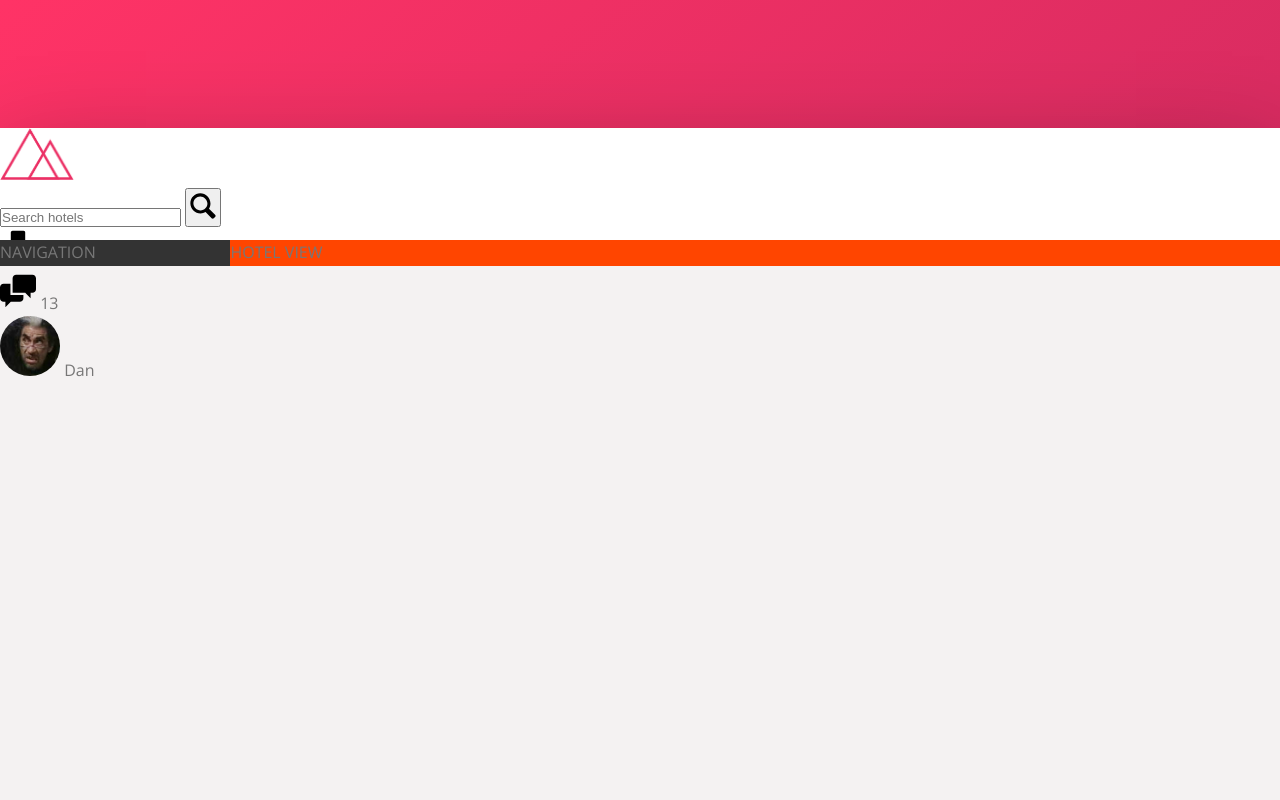
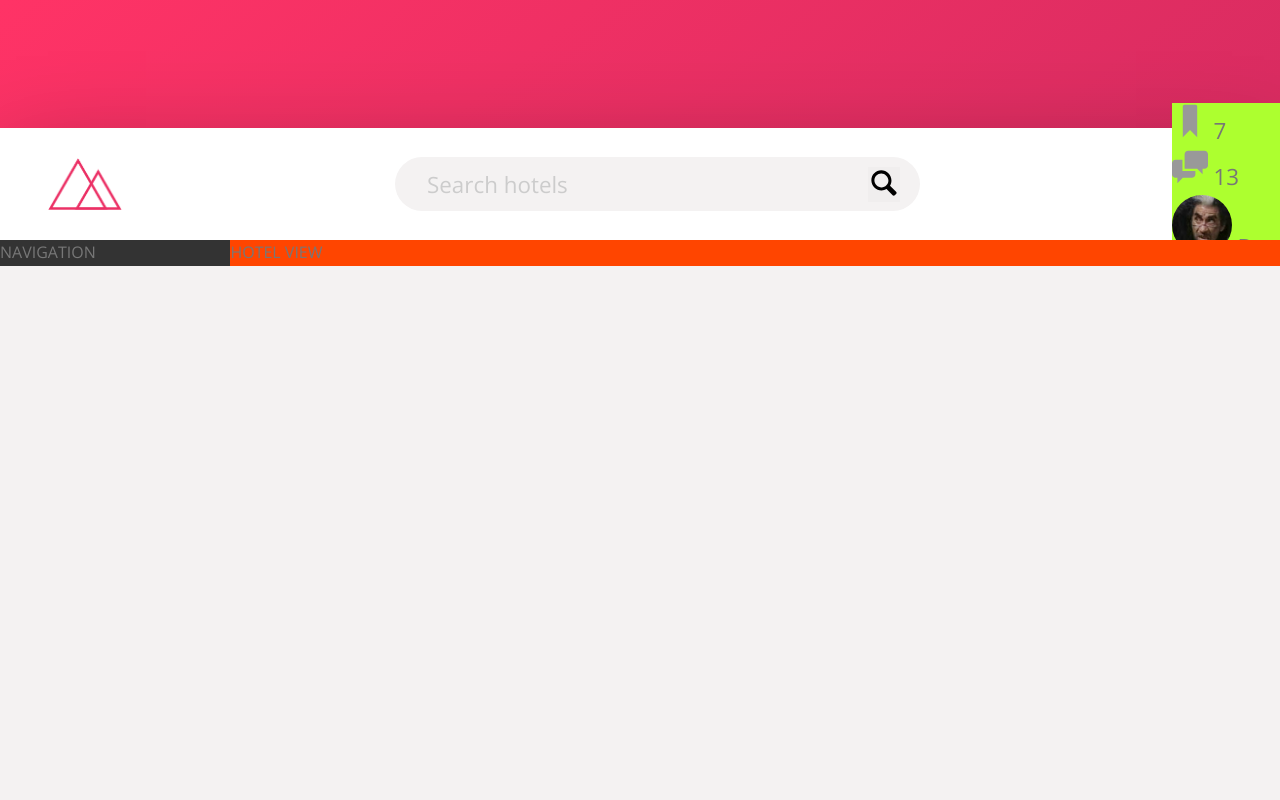
Before and after one commit to danvarga1985/HTML-CSS-FLEXBOX-DEMO-PROJECT, a website: page index.html in a window 1280 px wide. Shown: the top 800 px of the page. Drawn offline with nearby package versions, Linux system fonts and the light colour scheme.

Commit message:
Format Search bar

```diff
--- a/sass/_components.scss
+++ b/sass/_components.scss
@@ -1,19 +1,58 @@
 //////////////////////////////////////////////////////////////////
 // LOGO
 .logo {
-    height: 3.25rem;;
-
+    height: 3.25rem;
+    margin-left: 3rem;
 }
 
 //////////////////////////////////////////////////////////////////
 // SEARCH
 .search {
+    flex: 0 0 40%;
+
+    display: flex;
+    align-items: center;
+    justify-content: center;
+
     &__input {
+        font-family: inherit;
+        font-size: inherit;
+        color: inherit;
+        background-color: var(--color-grey-light-2);
+        border: none;
+        padding: 0.7rem 2rem;
+        border-radius: 100px;
+        width: 90%;
+        transition: all 0.2s;
+        margin-right: -3.25rem;
 
+        &:focus {
+            outline: none;
+            width: 100%;
+            background-color: var(--color-grey-light-3);
+        }
+
+        &::-webkit-input-placeholder {
+            font-weight: 100;
+            color: var(--color-grey-light-4);
+        }
+    }
+
+    &__input:focus + &__button {
+        background-color: var(--color-grey-light-3);
     }
 
     &__button {
+        border: none;
+        background-color: var(--color-grey-light-3);
 
+        &:focus {
+            outline: none;
+        }
+
+        &:active {
+            transform: translateY(2px);
+        }
     }
 
     &__icon {
@@ -26,22 +65,21 @@
 //////////////////////////////////////////////////////////////////
 // USER NAVIGATION
 .user-nav {
+    background-color: greenyellow;
+
     &__icon-box {
-
     }
 
     &__icon {
         height: 2.25rem;
         width: 2.25rem;
-
+        fill: var(--color-grey-dark-3)
     }
 
     &__notification {
-
     }
 
     &__user {
-
     }
 
     &__user-photo {
@@ -50,6 +88,5 @@
     }
 
     &__user-name {
-
     }
 }
--- a/sass/_layout.scss
+++ b/sass/_layout.scss
@@ -7,9 +7,14 @@
 }
 
 .header {
+    font-size: 1.4rem;
     height: 7rem;
     background-color: var(--color-white);
     border-bottom: var(--color-grey-light-2);
+
+    display: flex;
+    justify-content: space-between;
+    align-items: center;
 }
 
 .content {
```
Also changed, not shown: css/style.css, 1 other file.
